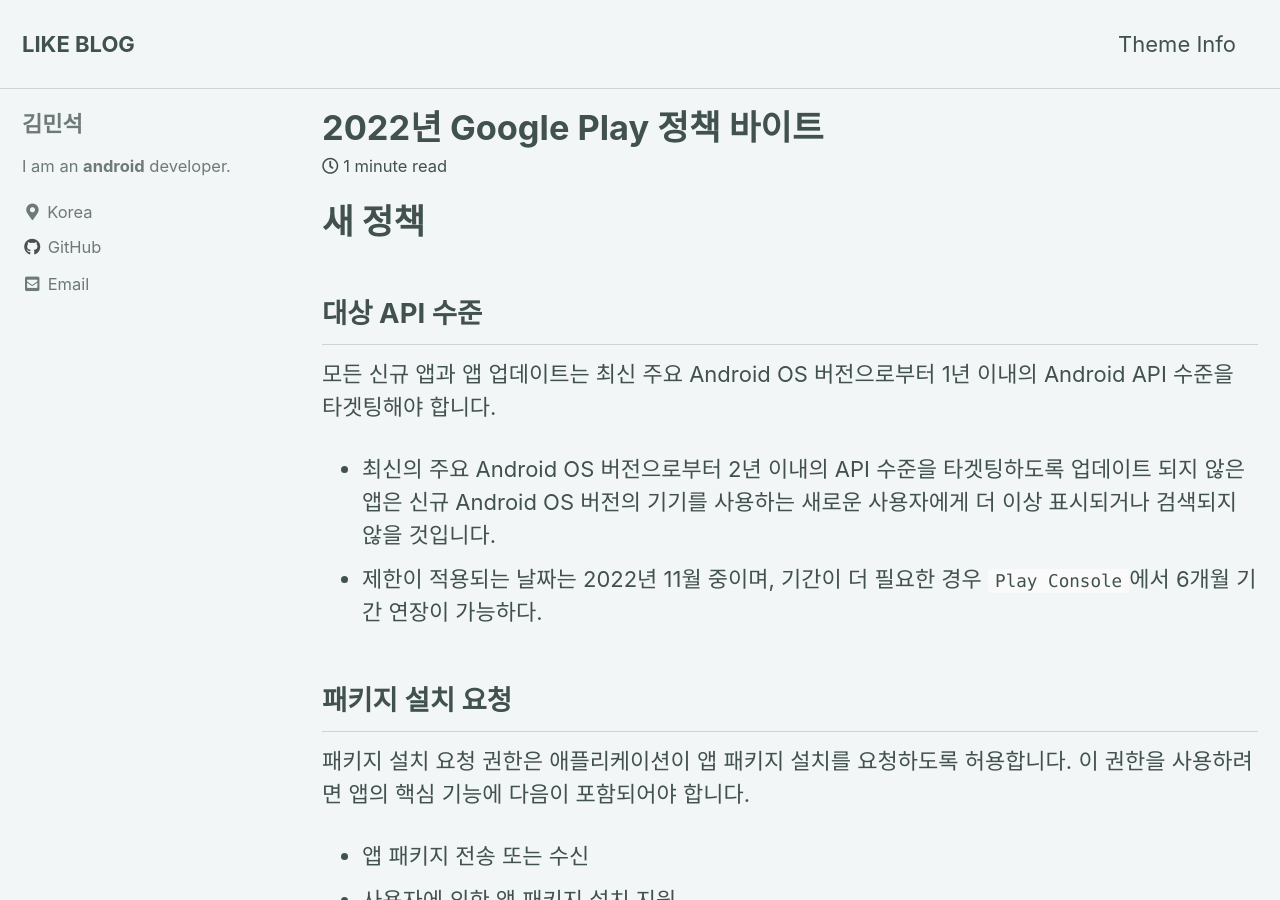
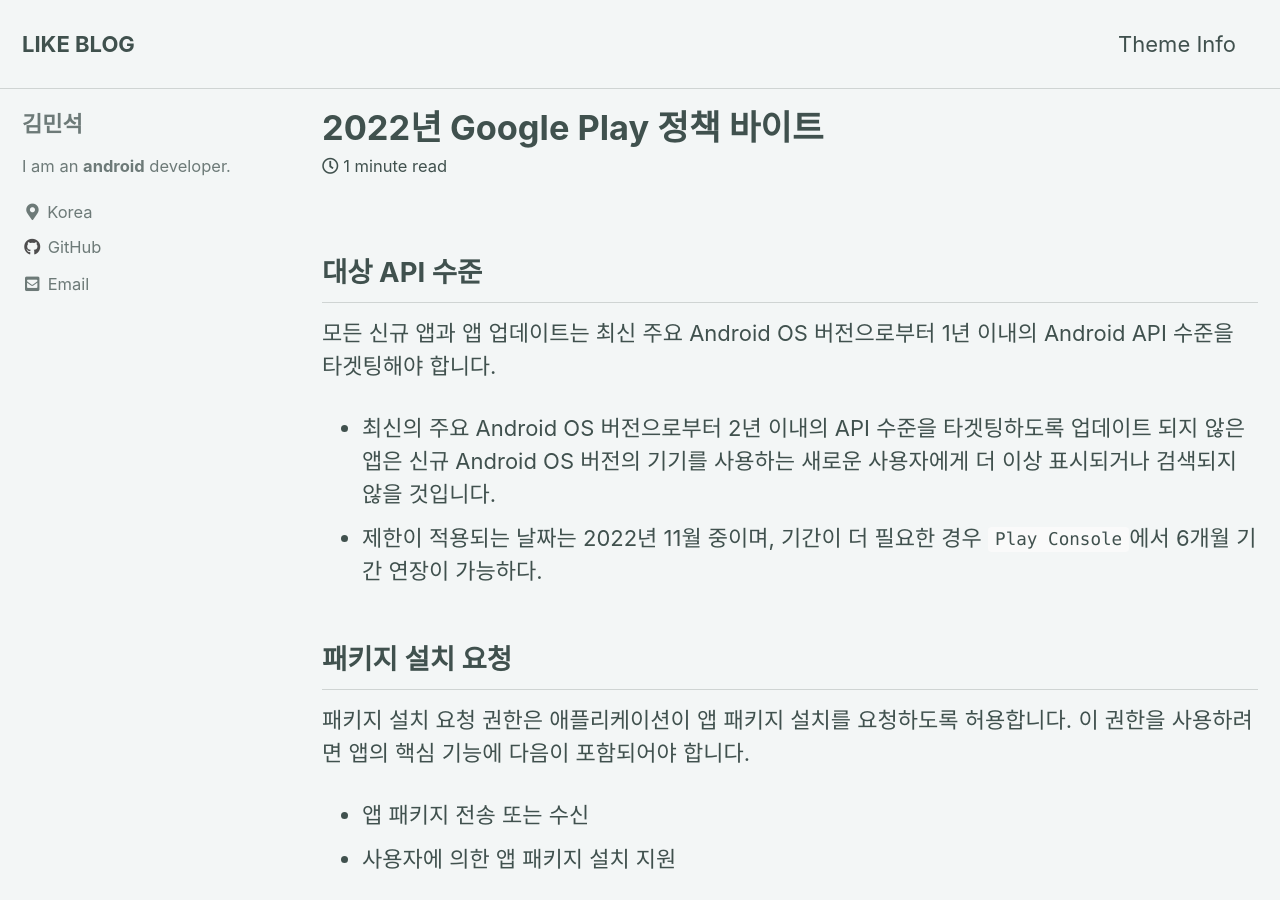
Before and after one commit to sun5066/sun5066.github.io, a Jekyll site: the page built from _posts/2022-04-21-new-google-play-policy.md, in a window 1280 px wide and 900 px high. Built offline with Jekyll 4.4.1, drawn with Linux system fonts in a browser that asks for light colours; cached includes are drawn as plain includes.

Commit message:
왜 포스팅이 안되니 ㅜㅜ 33..

```diff
--- a/_posts/2022-04-21-new-google-play-policy.md
+++ b/_posts/2022-04-21-new-google-play-policy.md
@@ -4,8 +4,6 @@
 date: 2022-04-21 14:15:00 -0400
 categories: android
 ---
-
-# 새 정책
 
 ## 대상 API 수준
 
```
